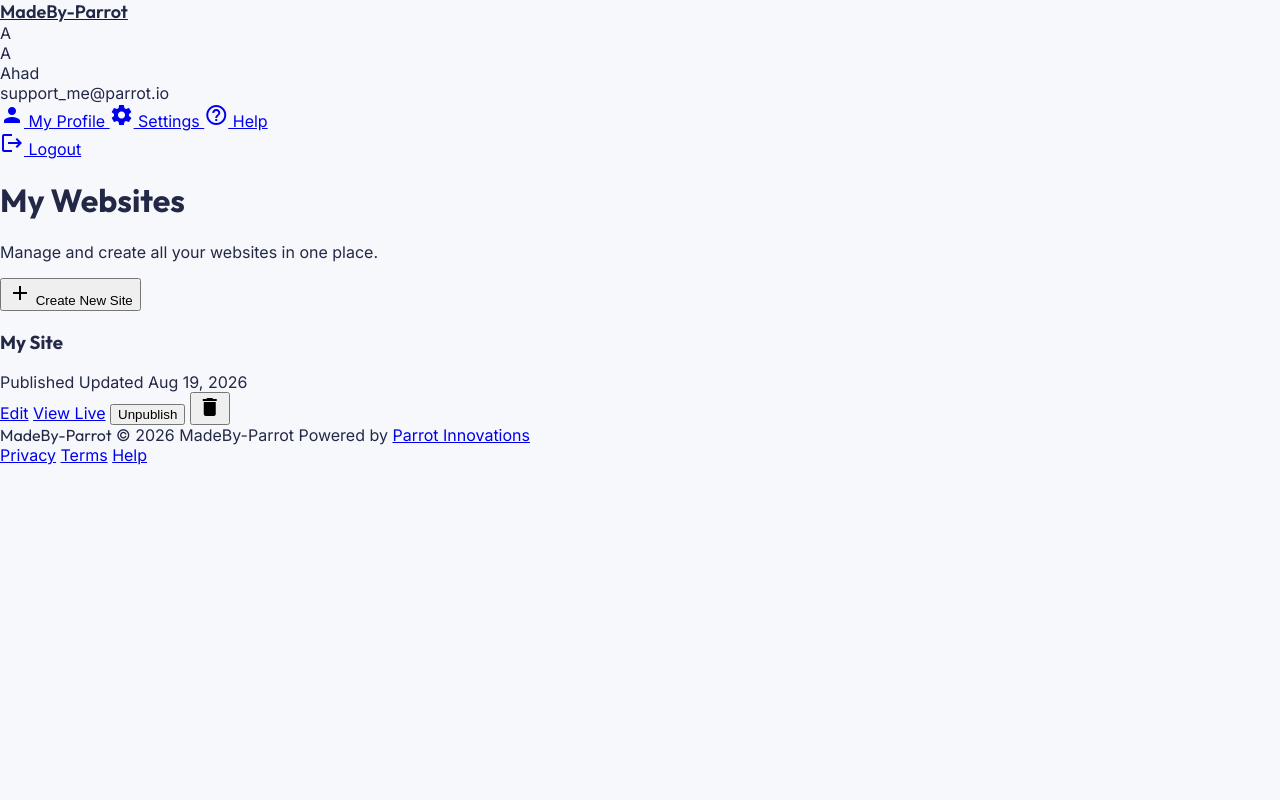
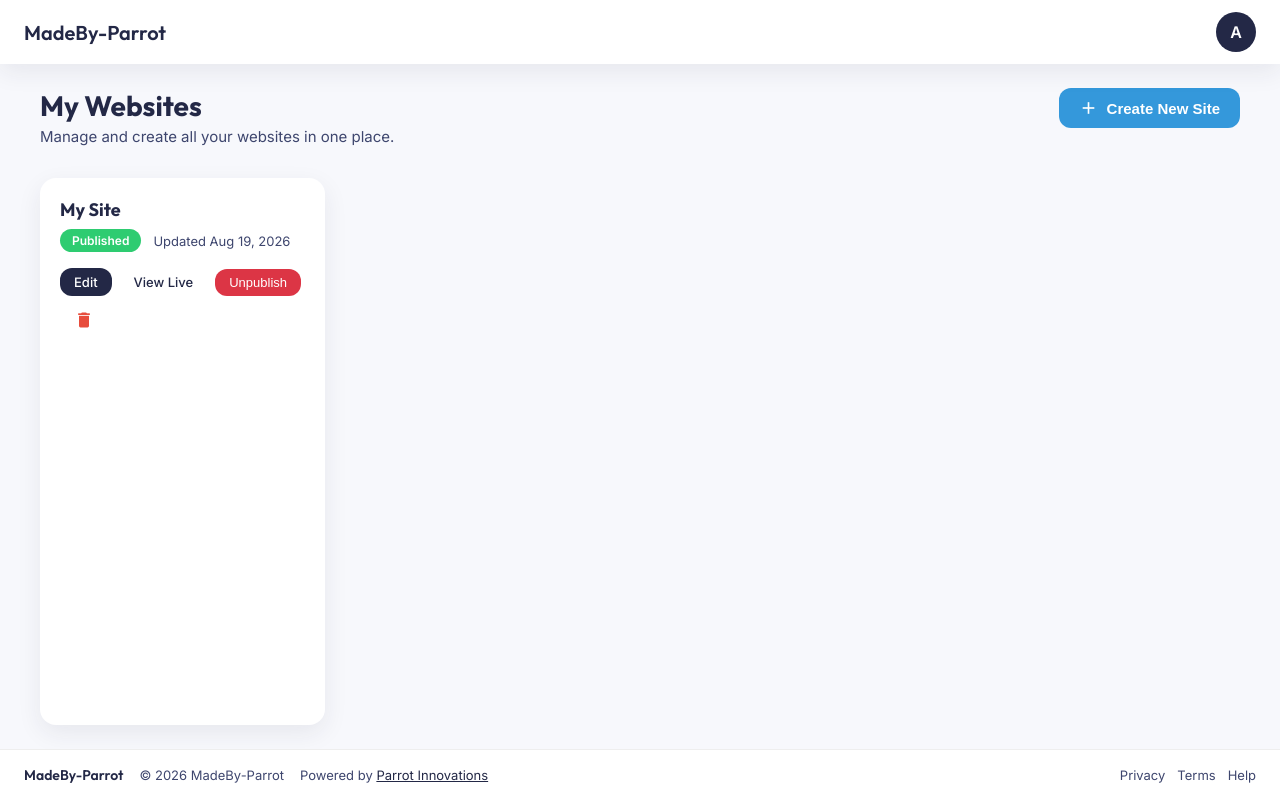
Before and after one commit to MadeBy-Parrot/app, a Flask app: page /dashboard in a window 1280 px wide. Run offline with Flask 3, Linux system fonts and the light colour scheme; a user stored in the database is signed in.

Commit message:
Fix base.html to hide Login button on login page

```diff
--- a/static/css/style.css
+++ b/static/css/style.css
@@ -19,81 +19,464 @@
 }
 
 * { box-sizing: border-box; }
-html, body { height: 100%; margin: 0; }
-body { font-family: var(--font-body); background: var(--background); color: var(--primary); }
 
-/* ----- BUILDER SPECIFIC ----- */
-.builder-body { margin: 0; overflow: hidden; height: 100vh; background: var(--background); }
-
-#topbar {
-    height: 64px; background: var(--surface); padding: 0 16px; box-shadow: 0 2px 8px rgba(0,0,0,0.06);
-    display: flex; align-items: center; justify-content: space-between;
-}
-.topbar-left { display: flex; align-items: center; gap: 12px; flex-shrink: 0; }
-.logo-p { font-size: 24px; font-weight: 700; color: var(--primary); }
-.logo-text { font-size: 18px; font-weight: 600; color: var(--primary); }
-.site-name-input {
-    font-family: var(--font-heading); font-size: 18px; font-weight: 600;
-    border: none; background: transparent; padding: 4px 8px; border-radius: var(--radius-sm); outline: none;
-}
-.site-name-input:focus { background: #f1f3f5; }
-
-.topbar-center { display: flex; gap: 16px; align-items: center; }
-.device-group, .orientation-group { display: flex; gap: 6px; }
-.view-btn, .orient-btn {
-    padding: 4px 12px; border: 1px solid #ddd; background: transparent; border-radius: var(--radius-sm);
-    cursor: pointer; font-size: 13px; font-weight: 500; transition: all 0.2s;
-}
-.view-btn.active, .orient-btn.active { background: var(--primary); color: white; border-color: var(--primary); }
-.orient-btn { border-color: #eee; color: var(--primary-light); }
-
-.topbar-right { display: flex; gap: 8px; align-items: center; }
-.btn-primary { background: var(--accent-green); color: white; border: none; padding: 8px 20px; border-radius: var(--radius-md); font-weight: 600; cursor: pointer; }
-.btn-secondary { background: transparent; border: 1px solid #ddd; color: var(--primary); padding: 8px 16px; border-radius: var(--radius-md); font-weight: 500; cursor: pointer; }
-
-#main-area { display: flex; height: calc(100vh - 64px); position: relative; }
-
-#assets-panel { width: 280px; background: var(--surface); border-right: 1px solid #eee; overflow-y: auto; padding: 16px; }
-.panel-title { margin: 0 0 16px; font-size: 18px; }
-#component-list details { margin-bottom: 8px; }
-#component-list summary { cursor: pointer; font-weight: 600; font-size: 14px; color: var(--primary-light); padding: 8px 0; }
-.asset-item {
-    background: #f8f9fa; border: 1px solid #e9ecef; border-radius: var(--radius-sm);
-    padding: 8px 12px; margin-bottom: 6px; cursor: grab; font-size: 13px; transition: background 0.2s;
-}
-.asset-item:hover { background: #e9ecef; }
-
-#canvas-container { flex: 1; background: var(--background); overflow: auto; display: flex; justify-content: center; align-items: center; padding: 20px; }
-#canvas { position: relative; background: #fff; box-shadow: 0 0 0 1px #ddd, var(--shadow-soft); transition: width 0.3s, height 0.3s; }
-.element-wrapper { position: absolute; cursor: move; border: 2px solid transparent; padding: 4px; user-select: none; }
-.element-wrapper.selected { border-color: var(--accent-blue); }
-
-#properties-panel { width: 320px; background: var(--surface); border-left: 1px solid #eee; overflow-y: auto; padding: 16px; display: none; position: absolute; right: 0; top: 0; height: 100%; z-index: 10; }
-
-/* ----- MOBILE SPECIFIC ----- */
-@media (max-width: 992px) {
-    #assets-panel { display: none; }
-    #topbarDeviceControls, #topbarActions { display: none; }
-    #topbar .site-name-input { width: 100%; }
-    #main-area { height: calc(100vh - 64px - 64px); }
-    #canvas-container { padding: 10px; }
-    #properties-panel { width: 100%; height: 100%; }
-
-    #mobile-bottom-bar {
-        height: 64px; background: var(--surface); border-top: 1px solid #eee;
-        display: flex; justify-content: space-around; align-items: center; position: fixed; bottom: 0; left: 0; width: 100%; z-index: 100;
-    }
-    .mobile-action-btn { background: none; border: none; display: flex; flex-direction: column; align-items: center; font-size: 11px; color: var(--primary-light); cursor: pointer; }
-    .mobile-action-btn .material-icons { font-size: 24px; }
-
-    #mobile-drawer {
-        position: fixed; bottom: 0; left: 0; width: 100%; height: 60vh; background: var(--surface);
-        border-radius: var(--radius-lg) var(--radius-lg) 0 0; box-shadow: 0 -8px 24px rgba(0,0,0,0.1);
-        transform: translateY(100%); transition: transform 0.3s cubic-bezier(0.16, 1, 0.3, 1); z-index: 200;
-    }
-    #mobile-drawer.open { transform: translateY(0); }
-    .drawer-header { display: flex; justify-content: space-between; align-items: center; padding: 16px 20px 8px; border-bottom: 1px solid #eee; }
-    .drawer-body { padding: 12px 20px 30px; overflow-y: auto; height: calc(100% - 60px); }
+html, body {
+    height: 100%;
+    margin: 0;
 }
 
-@media (min-width: 993px) { #mobile-bottom-bar, #mobile-drawer { display: none; } }
+#app-container {
+    display: flex;
+    flex-direction: column;
+    min-height: 100vh;
+    background: var(--background);
+}
+
+body {
+    font-family: var(--font-body);
+    color: var(--primary);
+}
+
+a { text-decoration: none; color: inherit; }
+
+/* Navbar */
+.navbar {
+    display: flex;
+    justify-content: space-between;
+    align-items: center;
+    height: 64px;
+    padding: 0 24px;
+    background: var(--surface);
+    box-shadow: var(--shadow-soft);
+    position: sticky;
+    top: 0;
+    z-index: 1000;
+}
+
+.navbar-left .logo-text {
+    font-size: 20px;
+    font-weight: 600;
+    color: var(--primary);
+}
+
+.navbar-right {
+    display: flex;
+    align-items: center;
+    gap: 16px;
+}
+
+.avatar-wrapper {
+    position: relative;
+}
+
+.avatar {
+    width: 40px;
+    height: 40px;
+    border-radius: 50%;
+    background: var(--primary);
+    color: #fff;
+    display: flex;
+    align-items: center;
+    justify-content: center;
+    font-weight: 600;
+    font-size: 16px;
+    cursor: pointer;
+    user-select: none;
+    transition: background 0.2s;
+}
+
+.avatar:hover {
+    background: var(--primary-dark);
+}
+
+.avatar-dropdown {
+    position: absolute;
+    right: 0;
+    top: calc(100% + 8px);
+    background: var(--surface);
+    border-radius: var(--radius-lg);
+    box-shadow: var(--shadow-dropdown);
+    min-width: 220px;
+    padding: 8px 0;
+    display: none;
+    z-index: 100;
+    border: 1px solid rgba(0,0,0,0.05);
+}
+
+.avatar-dropdown.open {
+    display: block;
+}
+
+.dropdown-header {
+    display: flex;
+    align-items: center;
+    gap: 12px;
+    padding: 12px 16px 8px;
+}
+
+.dropdown-avatar {
+    width: 36px;
+    height: 36px;
+    border-radius: 50%;
+    background: var(--accent-blue);
+    color: #fff;
+    display: flex;
+    align-items: center;
+    justify-content: center;
+    font-weight: 600;
+    font-size: 14px;
+}
+
+.dropdown-user-info {
+    display: flex;
+    flex-direction: column;
+}
+
+.dropdown-name {
+    font-weight: 600;
+    font-size: 14px;
+}
+
+.dropdown-email {
+    font-size: 12px;
+    color: var(--primary-light);
+}
+
+.dropdown-divider {
+    height: 1px;
+    background: #eee;
+    margin: 4px 0;
+}
+
+.dropdown-item {
+    display: flex;
+    align-items: center;
+    gap: 12px;
+    padding: 10px 16px;
+    font-size: 14px;
+    color: var(--primary);
+    transition: background 0.15s;
+    cursor: pointer;
+}
+
+.dropdown-item:hover {
+    background: var(--background);
+}
+
+.dropdown-item .material-icons {
+    font-size: 20px;
+    color: var(--primary-light);
+}
+
+.logout-item {
+    color: var(--accent-red);
+}
+
+.logout-item .material-icons {
+    color: var(--accent-red);
+}
+
+.btn-login {
+    background: var(--primary);
+    color: #fff;
+    padding: 8px 16px;
+    border-radius: var(--radius-md);
+    font-weight: 600;
+    font-size: 14px;
+    transition: background 0.2s;
+}
+
+.btn-login:hover {
+    background: var(--primary-dark);
+}
+
+/* Main Content */
+.main-content {
+    flex: 1;
+    padding: 24px;
+    display: flex;
+    flex-direction: column;
+}
+
+/* Footer */
+.footer {
+    background: var(--surface);
+    border-top: 1px solid #eee;
+    padding: 16px 24px;
+    display: flex;
+    justify-content: space-between;
+    align-items: center;
+    flex-wrap: wrap;
+    gap: 8px;
+    font-size: 13px;
+    color: var(--primary-light);
+}
+
+.footer-top {
+    display: flex;
+    align-items: center;
+    gap: 16px;
+    flex-wrap: wrap;
+}
+
+.footer-brand {
+    font-weight: 600;
+    color: var(--primary);
+    font-size: 14px;
+}
+
+.footer-copyright {
+    color: var(--primary-light);
+}
+
+.footer-powered a {
+    color: var(--primary);
+    text-decoration: underline;
+}
+
+.footer-links {
+    display: flex;
+    gap: 12px;
+}
+
+.footer-links a {
+    color: var(--primary-light);
+    transition: color 0.2s;
+}
+
+.footer-links a:hover {
+    color: var(--primary);
+}
+
+/* Dashboard */
+.dashboard-container {
+    max-width: 1200px;
+    margin: 0 auto;
+    width: 100%;
+    flex: 1;
+    display: flex;
+    flex-direction: column;
+}
+
+.dashboard-header {
+    display: flex;
+    justify-content: space-between;
+    align-items: flex-start;
+    margin-bottom: 32px;
+    flex-wrap: wrap;
+    gap: 16px;
+}
+
+.header-left h1 {
+    font-size: 28px;
+    font-weight: 700;
+    margin: 0 0 4px;
+    color: var(--primary);
+}
+
+.header-subtitle {
+    margin: 0;
+    color: var(--primary-light);
+    font-size: 15px;
+}
+
+.header-right {
+    display: flex;
+    align-items: center;
+}
+
+.btn-create {
+    background: var(--accent-blue);
+    color: #fff;
+    border: none;
+    padding: 10px 20px;
+    border-radius: var(--radius-md);
+    font-size: 15px;
+    font-weight: 600;
+    display: inline-flex;
+    align-items: center;
+    gap: 8px;
+    cursor: pointer;
+    transition: opacity 0.2s;
+}
+
+.btn-create:hover {
+    opacity: 0.9;
+}
+
+.btn-create .material-icons {
+    font-size: 20px;
+}
+
+/* Site Grid */
+.site-grid {
+    display: grid;
+    grid-template-columns: repeat(auto-fill, minmax(280px, 1fr));
+    gap: 20px;
+    flex: 1;
+}
+
+.site-card {
+    background: var(--surface);
+    border-radius: var(--radius-lg);
+    padding: 20px;
+    box-shadow: var(--shadow-soft);
+    transition: transform 0.2s, box-shadow 0.2s;
+}
+
+.site-card:hover {
+    transform: translateY(-2px);
+    box-shadow: 0 12px 28px rgba(35,40,70,0.10);
+}
+
+.site-card h3 {
+    margin: 0 0 8px;
+    font-size: 18px;
+}
+
+.site-status {
+    display: flex;
+    align-items: center;
+    gap: 12px;
+    margin-bottom: 16px;
+}
+
+.status-badge {
+    display: inline-block;
+    padding: 4px 12px;
+    border-radius: 20px;
+    font-size: 12px;
+    font-weight: 600;
+}
+
+.status-badge.published { background: var(--accent-green); color: white; }
+.status-badge.draft { background: #e9ecef; color: #495057; }
+
+.site-date {
+    font-size: 13px;
+    color: var(--primary-light);
+}
+
+.site-actions {
+    display: flex;
+    flex-wrap: wrap;
+    gap: 8px;
+    align-items: center;
+}
+
+.site-actions button, .site-actions a {
+    padding: 6px 14px;
+    border: none;
+    border-radius: var(--radius-md);
+    font-size: 13px;
+    font-weight: 500;
+    cursor: pointer;
+    transition: all 0.2s;
+}
+
+.btn-edit { background: var(--primary); color: white; }
+.btn-edit:hover { background: var(--primary-dark); }
+
+.btn-delete {
+    background: transparent;
+    color: var(--accent-red);
+    padding: 6px;
+}
+
+.btn-delete:hover { background: rgba(231, 76, 60, 0.1); }
+.btn-delete .material-icons { font-size: 20px; }
+
+.btn-publish { background: var(--accent-green); color: white; }
+.btn-publish:hover { opacity: 0.8; }
+
+.btn-unpublish { background: #dc3545; }
+
+.btn-view { background: transparent; border: 1px solid var(--primary); color: var(--primary); }
+.btn-view:hover { background: var(--primary); color: white; }
+
+/* Empty State */
+.empty-state {
+    flex: 1;
+    display: flex;
+    align-items: center;
+    justify-content: center;
+}
+
+.empty-state-card {
+    background: var(--surface);
+    border-radius: var(--radius-lg);
+    padding: 40px 48px;
+    text-align: center;
+    box-shadow: var(--shadow-soft);
+    max-width: 420px;
+}
+
+.empty-icon {
+    font-size: 48px;
+    color: var(--primary-light);
+    margin-bottom: 16px;
+}
+
+.empty-icon .material-icons {
+    font-size: 48px;
+}
+
+.empty-state-card h3 {
+    margin: 0 0 8px;
+    font-size: 20px;
+}
+
+.empty-text {
+    color: var(--primary-light);
+    margin: 0 0 24px;
+    font-size: 15px;
+}
+
+.empty-state-card .btn-create {
+    width: 100%;
+    justify-content: center;
+}
+
+/* Flash messages */
+.flash-messages {
+    margin: 0 auto 16px;
+    max-width: 600px;
+    width: 100%;
+}
+
+.flash {
+    background: #fff3cd;
+    border: 1px solid #ffeeba;
+    border-radius: var(--radius-md);
+    padding: 12px;
+    margin-bottom: 8px;
+    color: #856404;
+}
+
+/* Responsive */
+@media (max-width: 640px) {
+    .dashboard-header {
+        flex-direction: column;
+        align-items: stretch;
+    }
+    .header-right {
+        align-self: flex-start;
+    }
+    .btn-create {
+        width: 100%;
+        justify-content: center;
+    }
+    .footer {
+        flex-direction: column;
+        align-items: flex-start;
+        gap: 12px;
+    }
+    .footer-top {
+        flex-direction: column;
+        align-items: flex-start;
+        gap: 4px;
+    }
+    .footer-links {
+        margin-top: 4px;
+    }
+}
--- a/templates/base.html
+++ b/templates/base.html
@@ -66,7 +66,10 @@
                         </div>
                     </div>
                 {% else %}
-                    <a href="{{ url_for('login') }}" class="btn-login">Login</a>
+                    <!-- শুধুমাত্র লগইন পেজ ছাড়া অন্য পেজে Login বাটন দেখাবে -->
+                    {% if request.endpoint != 'login' %}
+                        <a href="{{ url_for('login') }}" class="btn-login">Login</a>
+                    {% endif %}
                 {% endif %}
             </div>
         </nav>
```
